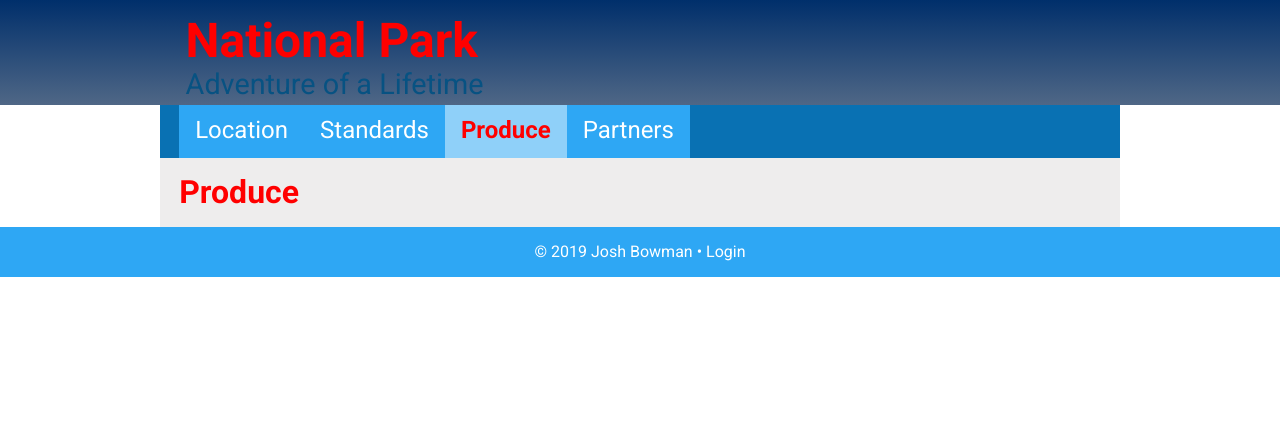
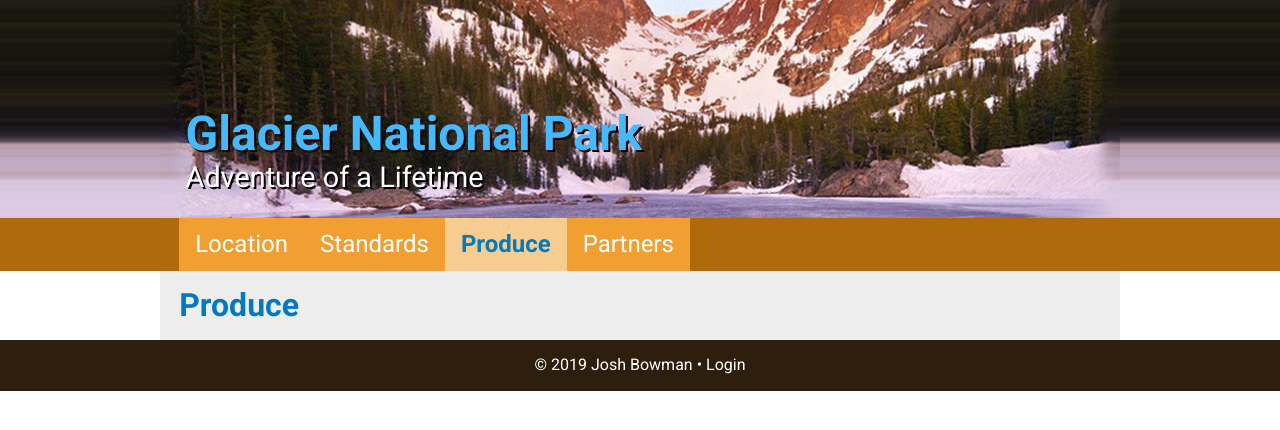
Before and after one commit to JBowman-2/National-Park, a plain HTML site: page index.html in a window 1280 px wide. Drawn offline with Linux system fonts and the light colour scheme.

Commit message:
header images

```diff
--- a/index.html
+++ b/index.html
@@ -14,12 +14,12 @@
 <body>
     <div id="headerWrapper">
     <header class="clearfix">
-            <h1>National Park</h1>
+            <h1>Glacier National Park</h1>
             <h2>Adventure of a Lifetime</h2>
     </header>
     </div>
 
-    <div id="navWrapper"></div>
+    <div id="navWrapper">
     <nav class="clearfix">
         <ul>
             <li><a href="#">Location</a></li>
--- a/scss/_large.scss
+++ b/scss/_large.scss
@@ -3,3 +3,16 @@ header, nav, main, footer {
     max-width: 60rem;
     margin: auto;
 }
+div#headerWrapper {
+    background-image: url(../images/headerRepeat.png);
+    background-position: left bottom;
+
+}
+
+header {
+    background-image: url(../images/headerLarge.jpg);
+    background-position: left bottom;
+    padding: 6rem 2% 1.5rem 2%;
+
+
+}
--- a/scss/_medium.scss
+++ b/scss/_medium.scss
@@ -1,3 +1,11 @@
+
+header {
+    background-image: url(../images/headerMedium.jpg);
+    background-position: left top;
+    padding: 5rem 2% 1.5rem 2%;
+}
+
+
 
 header h2 {
     font-size: 1.8rem;
--- a/scss/_small.scss
+++ b/scss/_small.scss
@@ -12,13 +12,12 @@ body {
 
 
 /* header */
-div#headerWrapper {
-    background: linear-gradient(to top, rgb(79, 103, 134) , #002F6B 100%);
 
-}
 
 header {
-    padding: .2rem 2%;
+    background-image: url(../images/headerSmall.jpg);
+    background-position: left bottom;
+    padding: 3.3rem 2% 1.3rem 2%;
 
 }
 
@@ -28,6 +27,7 @@ header h1 {
     font-weight: $heavyWeight;
     font-size: 3rem;
     margin: 10px 0px 0px 0px;
+    text-shadow: 2px 2px black;
 }
 
 header h2 {
@@ -35,7 +35,8 @@ header h2 {
     font-size: 1.5rem;
     margin: 0;
     display: block;
-    color: darken($subColor, 10%);
+    color: white;
+    text-shadow: 2px 2px black;
 
 }
 
@@ -78,7 +79,7 @@ nav a {
 
 nav a.active {
     font-weight: $heavyWeight;
-    color: $primaryColor;
+    color: darken($primaryColor, 25%);
 }
 
 nav a:hover {
@@ -93,7 +94,7 @@ main {
 }
 
 main h1 {
-    color: $primaryColor;
+    color: darken($primaryColor, 25%);
     margin: 0 $gutter;
 }
 
@@ -105,11 +106,11 @@ main h1 {
 }
 
 div#footerWrapper {
-    background-color: lighten($subColor, 20%);
+    background-color: #2e1e0d;
 }
 
 footer {
-    background-color: lighten($subColor, 20%);
+    background-color: #2e1e0d;
     text-align: center;
     padding: 1rem $gutter;
     color: white;
--- a/scss/_variables.scss
+++ b/scss/_variables.scss
@@ -1,5 +1,8 @@
-$primaryColor: #FF0000;
-$subColor: #0971B3;
+
+
+
+$primaryColor:    rgb(69, 185, 252);
+$subColor: #B06A0C;
 
 $fontFamily: 'Roboto', sans-serif;
 $regularWeight: 400;
--- a/scss/styles.scss
+++ b/scss/styles.scss
@@ -8,6 +8,6 @@
     @import "medium";
 }
 
-@media only screen and  (min-width: 1028px)  {
+@media only screen and  (min-width: 900px)  {
     @import "large";
 }
```
Also changed, not shown: css/styles.css, images/headerLarge.jpg (added), images/headerMedium.jpg (added), images/headerRepeat.png (added), images/headerSmall.jpg (added).
